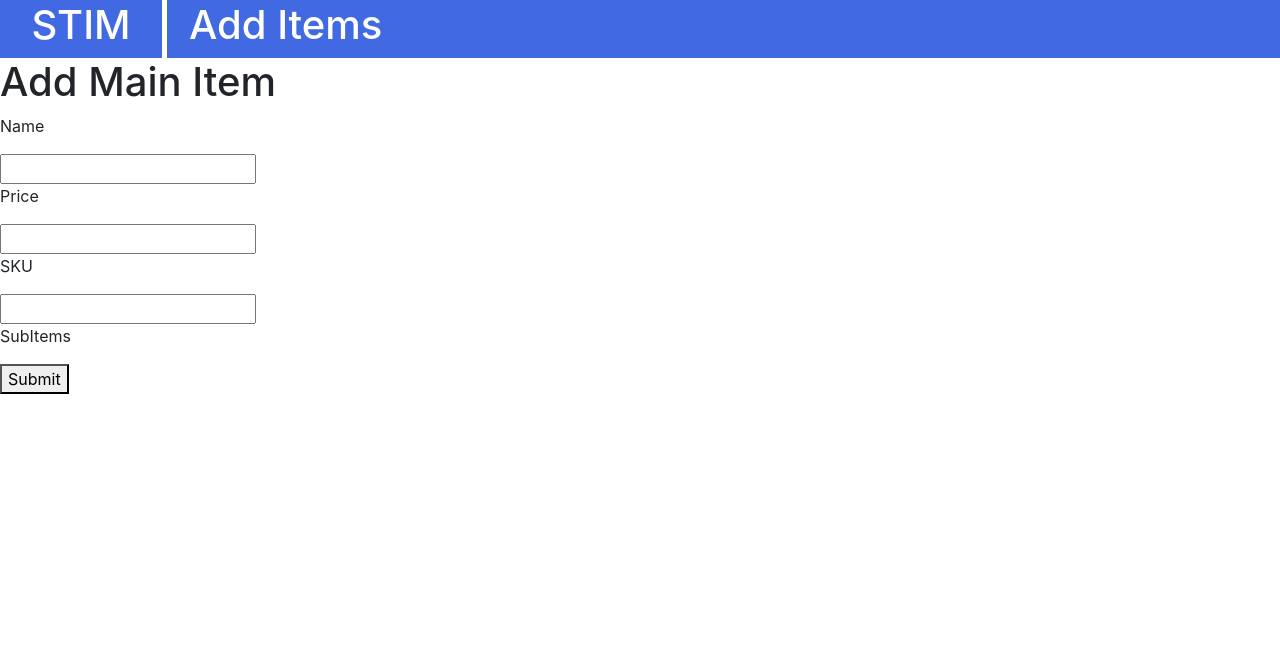
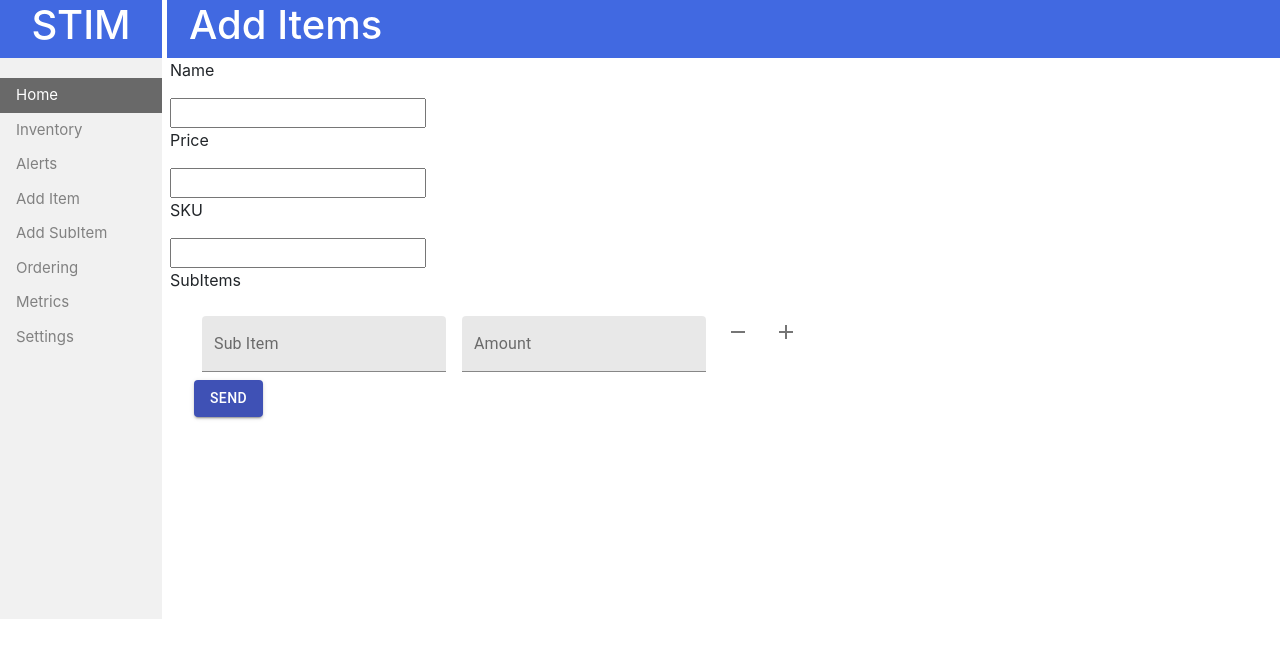
Before and after one commit to nalvarez508/team23-frontend, a React (Create React App) app: page /AddItem in a window 1280 px wide. Shown: the top 658 px of the page. Built offline with nearby package versions, Linux system fonts and the light colour scheme.

Commit message:
Formatting and added subitem adding on main item

```diff
--- /dev/null
+++ b/src/AddItem/Forms.js
@@ -0,0 +1,92 @@
+import React, {useState} from 'react';
+import Container from '@material-ui/core/Container';
+import TextField from '@material-ui/core/TextField';
+import Button from '@material-ui/core/Button';
+import IconButton from '@material-ui/core/IconButton';
+import RemoveIcon from '@material-ui/icons/Remove';
+import AddIcon from '@material-ui/icons/Add';
+import {makeStyles} from '@material-ui/core';
+
+
+
+const useStyles = makeStyles((theme) => ({
+    root:{
+        '& .MuiTextField-root': {
+            margin: theme.spacing(1)
+        },
+        button: {
+            margin: theme.spacing(1)
+        }
+    }
+}))
+
+
+function Forms(){
+    const classes = useStyles();
+    const [inputFields, setInputField] = useState([
+        {subItem: '', amount: ''},
+    ]);
+
+    const handleSubmit = (e) => {
+        e.preventDefault();
+        console.log("InputFields", inputFields);
+    };
+
+    const handleChangeInput = (index, event) => {
+        const values = [...inputFields];
+        values[index][event.target.name] = event.target.value;
+        setInputField(values);
+    }
+
+    const handleAddFields = () => {
+        setInputField([...inputFields, {subItem: '', amount: '' }])
+    }
+
+    const handleRemoveFields = (index) => {
+        const values = [...inputFields];
+        values.splice(index, 1);
+        setInputField(values);
+    }
+
+    return(
+        <Container>
+            <form className = {classes.root} onSubmit ={handleSubmit}>
+                {inputFields.map((inputField, index) => (
+                    <div key = {index}>
+                        <TextField
+                        name = "subItem"
+                        label="Sub Item"
+                        variant = "filled"
+                        value = {inputField.subItem}
+                        onChange={event => handleChangeInput(index, event)}
+                        />
+                        <TextField
+                        name = "amount"
+                        label = "Amount"
+                        variant = "filled"
+                        value = {inputField.Amount}
+                        onChange={event => handleChangeInput(index, event)}
+                        />
+                        <IconButton
+                        onClick={()=> handleRemoveFields(index)}>
+                            <RemoveIcon />
+                        </IconButton>
+                        <IconButton onClick={() => handleAddFields()}>
+                            <AddIcon />
+                        </IconButton>
+                    </div>
+                ))}
+                <Button
+                className={classes.button}
+                variant ="contained"
+                color = "primary"
+                type="submit"
+                onClick={handleSubmit}
+                >Send</Button>
+            </form>
+
+        </Container>
+    );
+}
+
+export default Forms;
--- a/src/AddItem/add.css
+++ b/src/AddItem/add.css
@@ -1,15 +1,24 @@
-table.header {
-    text-align: center;
-    color: white;
-    width: 40%;
-}
+.menu {
+    height: 100%;
+    width: 160px;
+    position: fixed;
+    z-index: 1;
+    top: 10;
+    left: 0;
+    /*background-color: #111; */
+    background-color: #818181;
+    overflow-x: hidden;
+    padding-top: 20px;
+  }
 
-header.top {
-    background-color: royalblue;
-}
-
-td.header {
-    border-left: 5px solid white;
-    text-align: left;
-    padding-left: 22px;
-}
+  .menu a {
+    padding: 6px 8px 6px 16px;
+    text-decoration: none;
+    font-size: 15px;
+    color: #818181;
+    display: block;
+  }
+.form {
+    margin-left: 160px; /* Same as the width of the sidenav */
+    padding: 0px 10px;
+  }
--- a/src/AddItem/add.js
+++ b/src/AddItem/add.js
@@ -1,6 +1,8 @@
 import React, { Component } from 'react';
+//import {Dropdown} from 'semantic-ui-react';
 
-//import './add.css';
+import './add.css';
+import Forms from './Forms.js';
 
 
 class AddItem extends Component{
@@ -15,7 +17,19 @@ class AddItem extends Component{
                         </tr>
                     </table>
                 </header>
-                <h1>Add Main Item</h1>
+                <div class = "menu">
+                        <ul>
+                        <li><a class="active" href= "/Home">Home</a></li>
+                        <li><a href="/InventoryList">Inventory</a></li>
+                        <li><a href= "#">Alerts</a></li>
+                        <li><a href="/AddItem">Add Item</a></li>
+                        <li><a href= "/SubItem">Add SubItem</a></li>
+                        <li><a href= "#">Ordering</a></li>
+                        <li><a href= "#">Metrics</a></li>
+                        <li><a href="#">Settings</a></li>
+                        </ul>
+                    </div>
+                    <div class = "form">
                         <form>
                             <p>Name </p>
                             <input
@@ -28,14 +42,17 @@ class AddItem extends Component{
                         <input
                             type="text"/>
                         <p>SubItems</p>
-                    <p>
-                        <button
-                        name='button-1'
-                        value='Submit'
+                        <Forms/>
+                        <p></p>
+                        {/*<p>
+                           //<button
+                            //name='button-1'
+                            //value='Submit'
                             >
                                 Submit
                             </button>
-                    </p>
+                        </p>*/}
+                    </div>
 
             </div>
             );
--- a/src/Home/Home.js
+++ b/src/Home/Home.js
@@ -20,7 +20,7 @@ class Home extends Component{
 
                 <div class = "menu">
                     <ul>
-                    <li><a class="active" href= "/">Home</a></li>
+                    <li><a class="active" href= "/Home">Home</a></li>
                     <li><a href="/InventoryList">Inventory</a></li>
                     <li><a href= "#">Alerts</a></li>
                     <li><a href="/AddItem">Add Item</a></li>
--- a/src/SubItem/subItem.css
+++ b/src/SubItem/subItem.css
@@ -5,7 +5,8 @@
     z-index: 1;
     top: 10;
     left: 0;
-    background-color: #111;
+    /*background-color: #111; */
+    background-color: #818181;
     overflow-x: hidden;
     padding-top: 20px;
   }
@@ -13,7 +14,7 @@
   .menu a {
     padding: 6px 8px 6px 16px;
     text-decoration: none;
-    font-size: 20px;
+    font-size: 15px;
     color: #818181;
     display: block;
   }
--- a/src/SubItem/subItem.js
+++ b/src/SubItem/subItem.js
@@ -1,6 +1,9 @@
 import React, { Component } from 'react';
 import './subItem.css'
 class SubItem extends Component{
+
+
+
     onSubmit = (evt) => {
         console.log('The User has submitted Sub Item');
     };
@@ -19,7 +22,7 @@ class SubItem extends Component{
                 <body>
                     <div class = "menu">
                         <ul>
-                        <li><a class="active" href= "/">Home</a></li>
+                        <li><a class="active" href= "/Home">Home</a></li>
                         <li><a href="/InventoryList">Inventory</a></li>
                         <li><a href= "#">Alerts</a></li>
                         <li><a href="/AddItem">Add Item</a></li>
```
Lines whose indentation alone changed are shown as unchanged.
